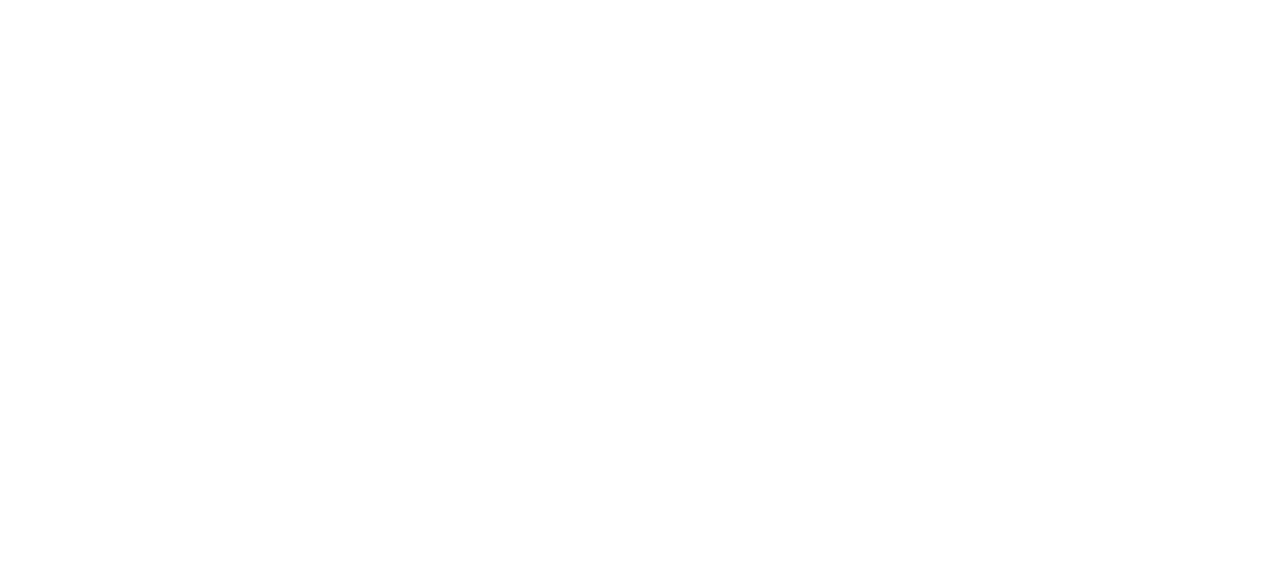
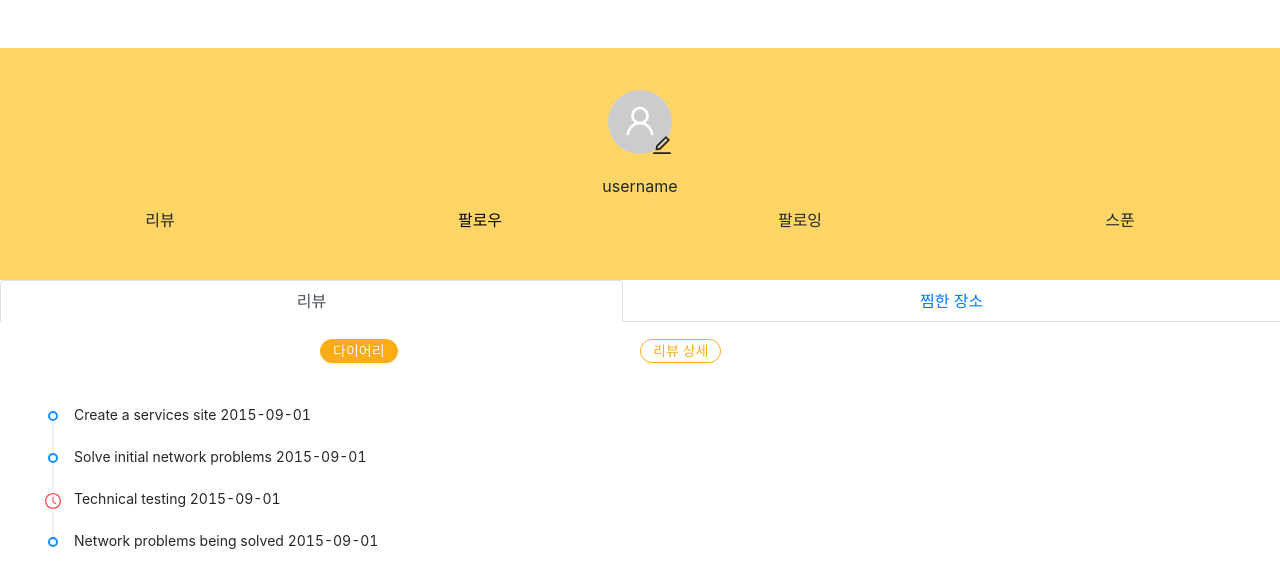
Before and after one commit to seaw7777/Fooding, a React (Create React App) app in the folder client/: page /mypage in a window 1280 px wide. Shown: the top 588 px of the page. Built offline with nearby package versions, Linux system fonts and the light colour scheme.

Commit message:
feat:add mypage route

```diff
--- a/client/src/App.js
+++ b/client/src/App.js
@@ -4,6 +4,7 @@ import LoginPage from './components/views/LoginPage/LoginPage';
 import MainPage from './components/views/MainPage/MainPage';
 import RegisterPage from './components/views/RegisterPage/RegisterPage';
 import RegisterTastePage from './components/views/RegisterPage/RegisterTastePage';
+import Mypage from './components/views/MyPage/MyPage';
 
 function App() {
   return (
@@ -15,6 +16,7 @@ function App() {
             <Route exact path="/login" component={LoginPage} />
             <Route exact path="/register" component={RegisterPage} />
             <Route exact path="/register/taste" component={RegisterTastePage} />
+            <Route exact path="/mypage" component={Mypage} />
           </Switch>
         </div>
       </Router>
```
Also changed, not shown: 1 other file (tests, documents, lock files or other folders).
